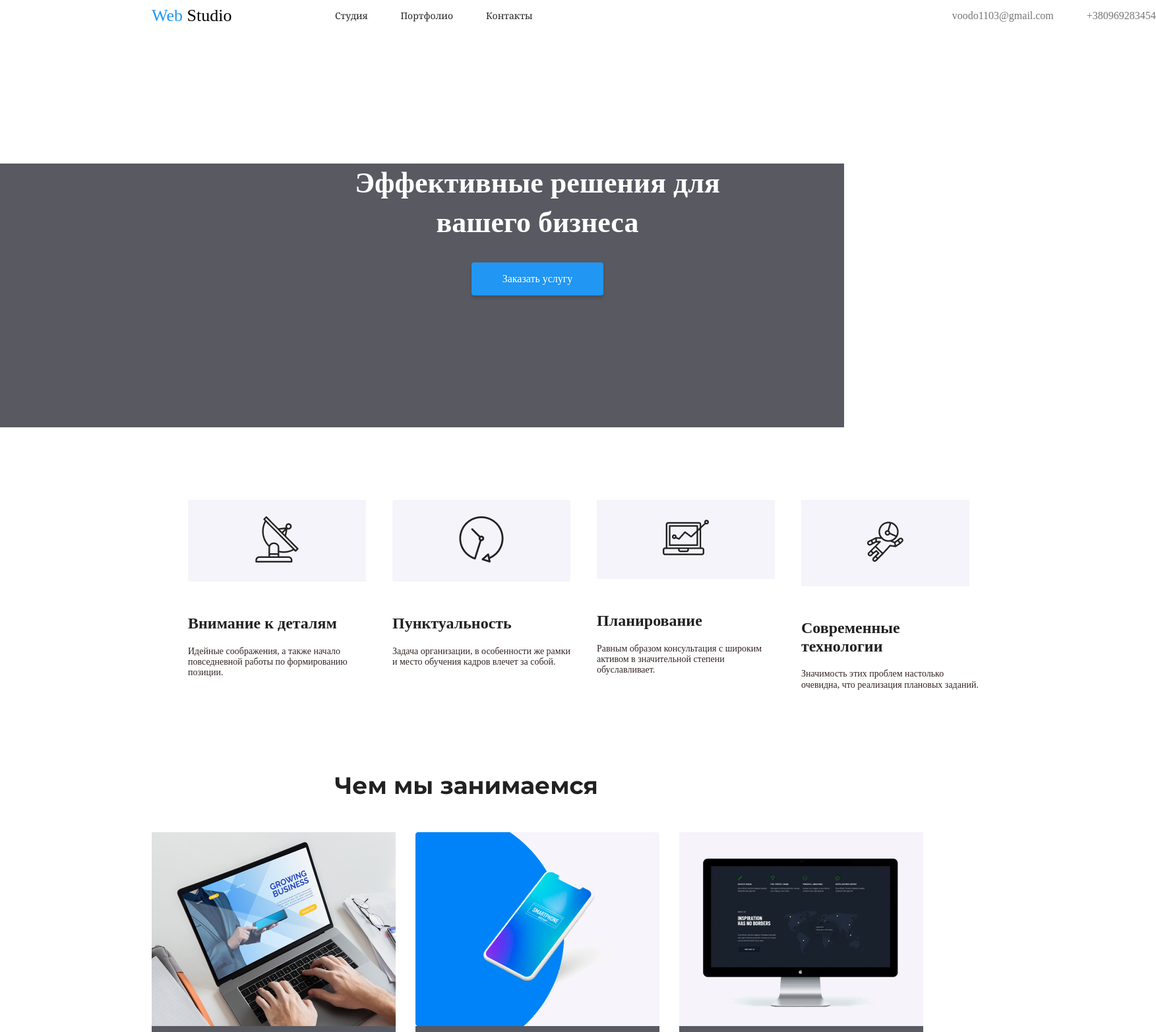
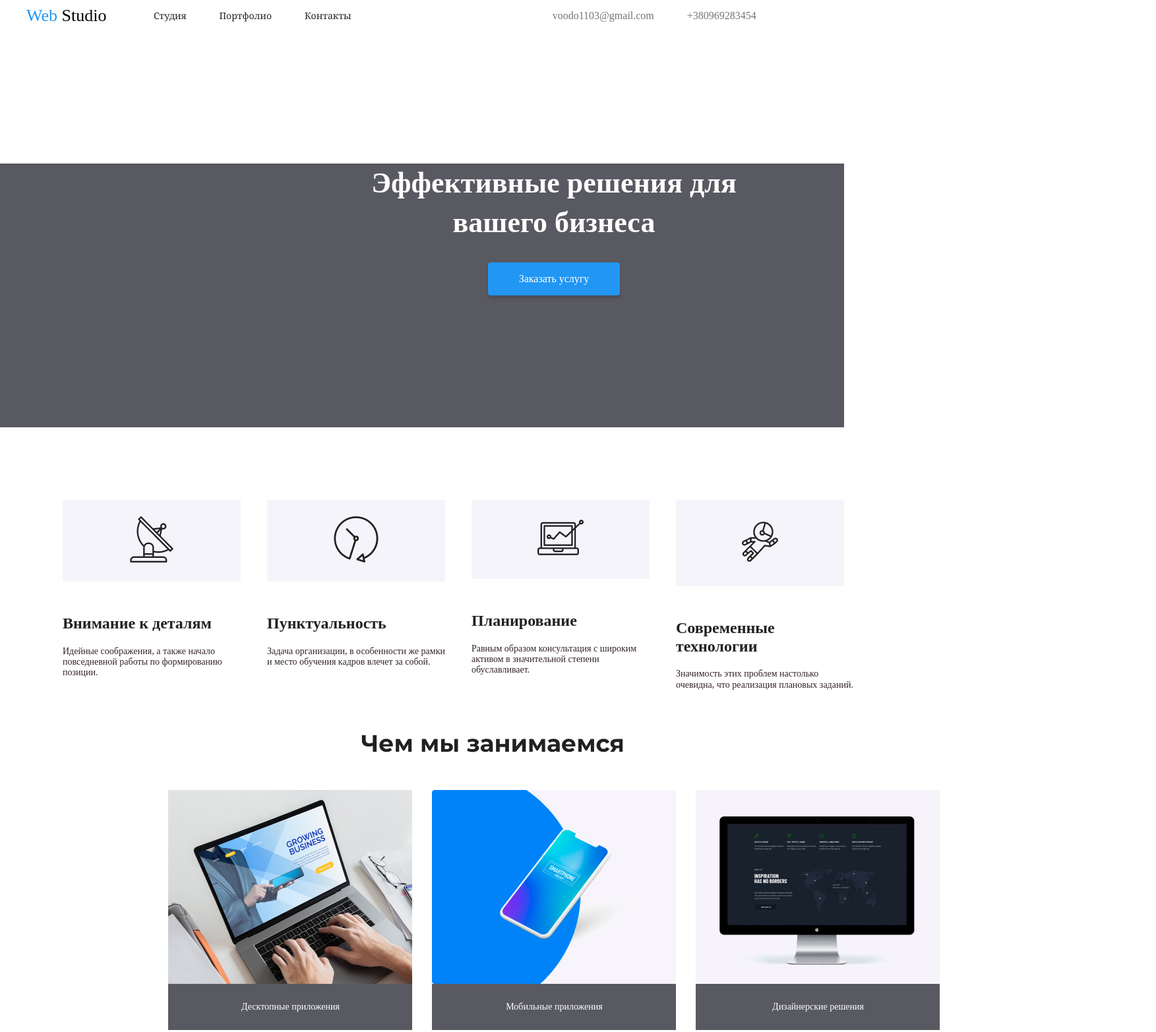
Before and after one commit to Semianov/goit-markup-hw-03, a plain HTML site: page index.html in a window 1280 px wide. Shown: the top 1565 px of the page at 66% size, 1753 px wide, since content can reach past the window. Drawn offline with nearby package versions, Linux system fonts and the light colour scheme.

Commit message:
27\06 14:20

```diff
--- a/css/styles.css
+++ b/css/styles.css
@@ -11,10 +11,7 @@ body {
 }
 .container {
   width: 1200px;
-  margin-right: 0px;
-  margin-left: 0px;
-  padding-left: 15px;
-  padding-right: 15px;
+  margin: 0 auto;
 }
 
 .link {
@@ -42,7 +39,6 @@ header {
 }
 .studio {
   display: flex;
-  margin-left: 85px;
 }
 .studio .item {
   margin-right: 50px;
@@ -62,9 +58,6 @@ header {
   display: flex;
 }
 
-.header-color-link {
-  margin-left: 331px;
-}
 .header-color-link .link-t {
   display: block;
   margin-left: 50px;
@@ -78,11 +71,6 @@ header {
 .father-header {
   display: flex;
   align-items: center;
-
-  margin-left: 0px;
-  margin-right: 0px;
-  padding-left: 215px;
-  padding-right: 215px;
 }
 .header-color-link a {
   color: #757575;
@@ -113,7 +101,6 @@ header {
 
 /* Преимущества */
 .section-advantages {
-  padding-left: 15px;
   padding-left: 15px;
 
   margin-left: 0px;
@@ -436,9 +423,3 @@ button {
 .heroi-color {
   background: rgba(47, 48, 58, 0.8);
 }
-/* Преимущества */
-.section-advantages {
-  margin-top: 0px;
-  margin-bottom: 94px;
-  margin-left: 215px;
-}
```
